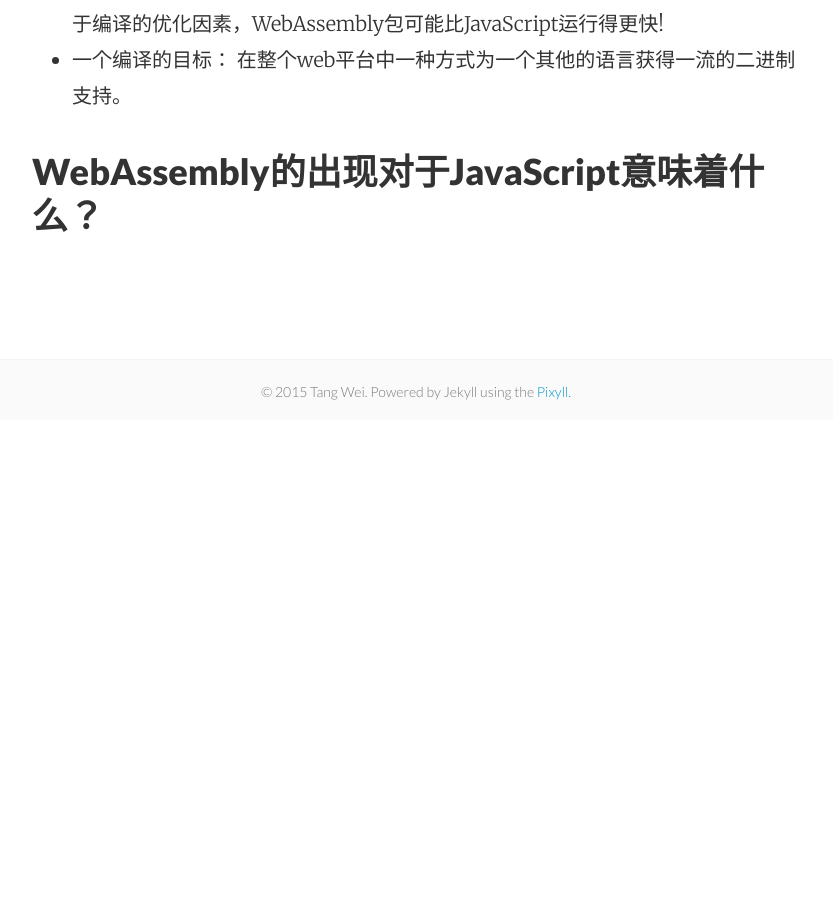
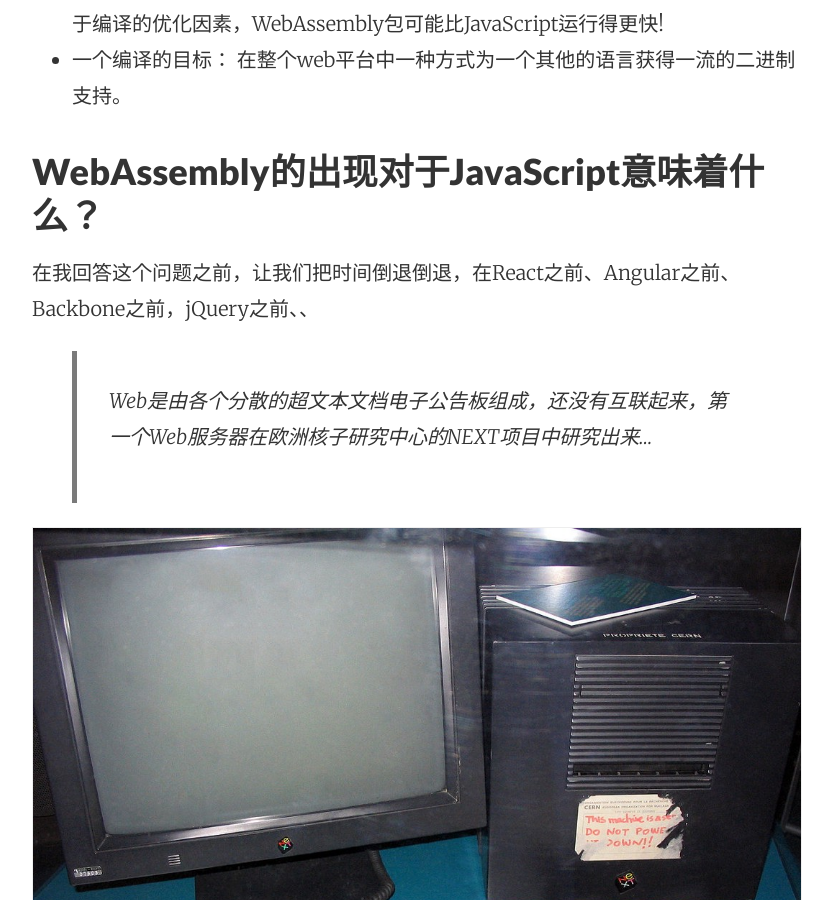
Before and after one commit to tw93/tw93.github.io, a Jekyll site: the page built from _posts/2015-07-06-What-is-WebAssembly.md, in a window 1280 px wide and 900 px high, scrolled down 731 px. Shown: the whole window, without its empty margins (224-1057 px from the left). Built offline with Jekyll 4.4.1, drawn with Linux system fonts in a browser that asks for light colours; comment, search, counter and statistics services are not loaded; before the commit the page ends 1151 px from its top, so only the background shows below that; some of the changed text lies outside the part shown.

Commit message:
more traslate

```diff
--- a/_posts/2015-07-06-What-is-WebAssembly.md
+++ b/_posts/2015-07-06-What-is-WebAssembly.md
@@ -17,3 +17,11 @@
  - 一个编译的目标： 在整个web平台中一种方式为一个其他的语言获得一流的二进制支持。
 
 ### WebAssembly的出现对于JavaScript意味着什么？
+
+在我回答这个问题之前，让我们把时间倒退倒退，在React之前、Angular之前、Backbone之前，jQuery之前、、
+
+ >Web是由各个分散的超文本文档电子公告板组成，还没有互联起来，第一个Web服务器在欧洲核子研究中心的NEXT项目中研究出来...
+
+![NeXT-Computer-used-by-Tim-Berners-Lee-at-CERN](http://tw93.github.io/images/NeXT-Computer-used-by-Tim-Berners-Lee-at-CERN.jpeg)
+
+1991那年，我的头发还不是褐色的时候，我正在设计我十万行代码的冒险游戏。对于这个我使用了一门罕见的语言，我很厌倦使用Basic和Pascal，我想使用C语言，但是我任然在存钱去为了买一本Borland软件公司的Turbo C++的盒装图书。我甚至也还没有Turbo编译程序。
```
Also changed, not shown: images/NeXT-Computer-used-by-Tim-Berners-Lee-at-CERN.jpeg (added).
